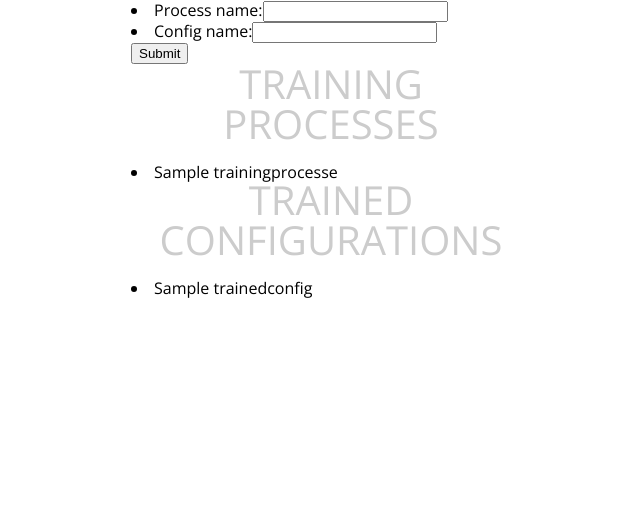
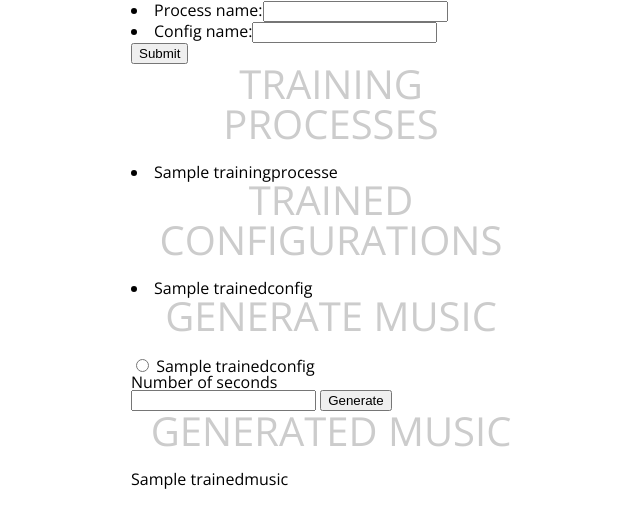
Before and after one commit to grant/algo-rhythm, a Flask app: template www/templates/index.html in a window 1280 px wide. Shown: the part 662-1169 px from the top of the page, without its empty margins (309-949 px from the left). Before the commit the page ends 960 px from the top, so only its background shows below. Run offline with Flask 2, Linux system fonts and the light colour scheme; the template is opened without the code that fills it: most values are stand-ins (such as "Sample title", 1, 10 or a date in 2020).

Commit message:
Add basic html setup for full loop

```diff
--- a/www/index.py
+++ b/www/index.py
@@ -12,6 +12,7 @@ import algorythm_datamodel
 datamodel = algorythm_datamodel.AlgorythmDatamodel()
 
 UPLOAD_FOLDER = 'uploads'
+CONFIG_FOLDER = 'backend/trained_configs'
 ALLOWED_EXTENSIONS = set(['xml'])
 
 # Setup flask
@@ -21,6 +22,8 @@ app.config['UPLOAD_FOLDER'] = UPLOAD_FOLDER
 
 if not os.path.exists(UPLOAD_FOLDER):
     os.makedirs(UPLOAD_FOLDER)
+if not os.path.exists(CONFIG_FOLDER):
+    os.makedirs(CONFIG_FOLDER)
 
 # Helper methods
 def allowed_file(filename):
@@ -39,7 +42,12 @@ def home():
     #files = get_uploaded_files()
     files = datamodel.getTrainingFiles()
     #return render_template('index.html', files=files)
-    return render_template('index.html', files=files, trainingprocesses=datamodel.getTrainingProcessNames(), trainedconfigs=datamodel.getCompletedTrainedConfigs())
+    return render_template('index.html',
+      files=files,
+      trainingprocesses=datamodel.getTrainingProcessNames(),
+      trainedconfigs=datamodel.getCompletedTrainedConfigs(),
+      trainedmusic=[]
+    )
 
 # Upload new file
 @app.route('/upload', methods=['GET', 'POST'])
@@ -86,6 +94,14 @@ def train():
     datamodel.startTrainingProcess(processName, 'backend/trained_configs/' + configName)
     return redirect('/')
 
+# Generate music
+@app.route('/train', methods=['POST'])
+def generate_music():
+  # error handling....
+  # datamodel.startMusicProcess(processName, configName, seconds, 'backend/trained_music/' + configName)
+  return redirect('/')
+
+
 # View uploaded file
 @app.route('/uploads/<name>', methods=['GET', 'POST'])
 def view_upload(name=None):
--- a/www/templates/index.html
+++ b/www/templates/index.html
@@ -62,6 +62,27 @@
         <li class="file">{{ tc }}</li>
       {% endfor %}
     </div>
+    <div class="generatemusic">
+      <h1 class="title">Generate Music</h1>
+      <ul>
+        {% for tc in trainedconfigs %}
+          <li>
+            <input type="radio" id={{tc}}> <label for="cbox" + {{tc}}>{{tc}}</label>
+          </li>
+        {% endfor %}
+      </ul>
+      <h2>Number of seconds</h2>
+      <input type="text">
+      <input type="submit" value="Generate">
+    </div>
+    <div class="generatedmusic">
+      <h1 class="title">Generated Music</h1>
+      <ul>
+        {% for tm in trainedmusic %}
+          <li>{{tm}}</li>
+        {% endfor %}
+      </ul>
+    </div>
   </div>
 
   <!-- Scripts -->
```
Also changed, not shown: 2 other files.
